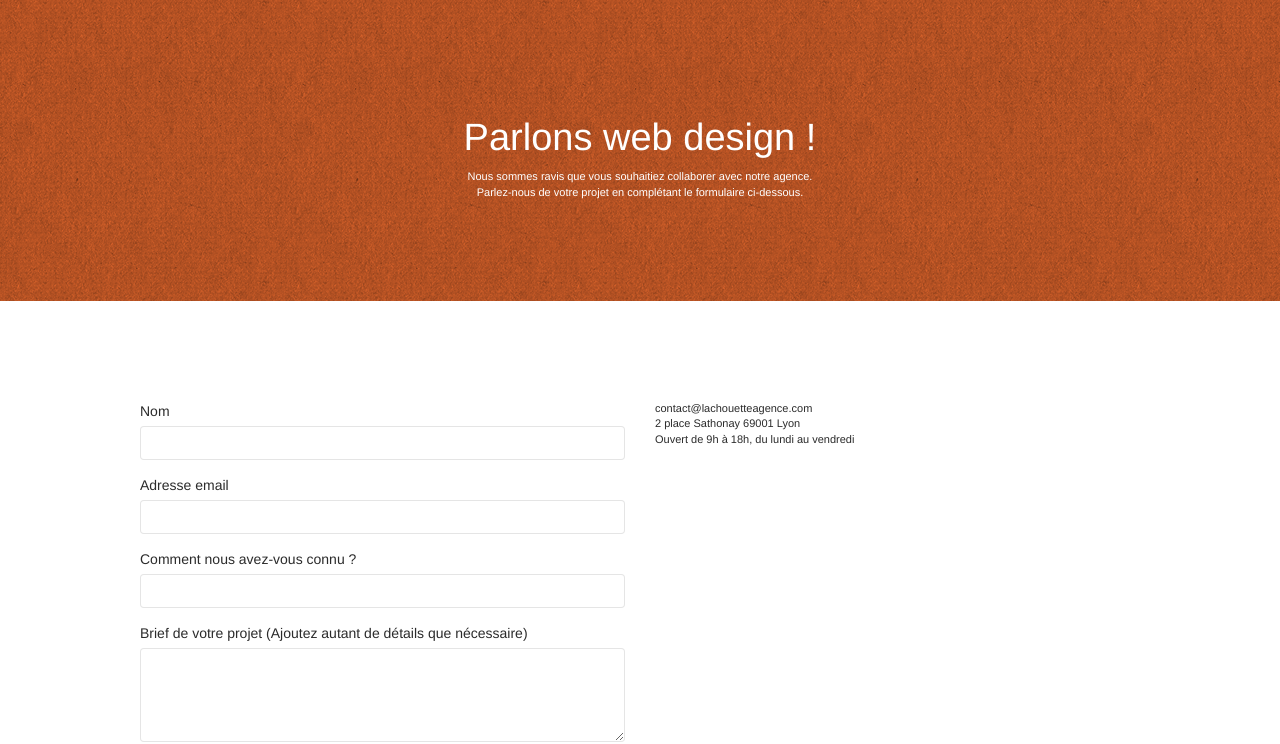
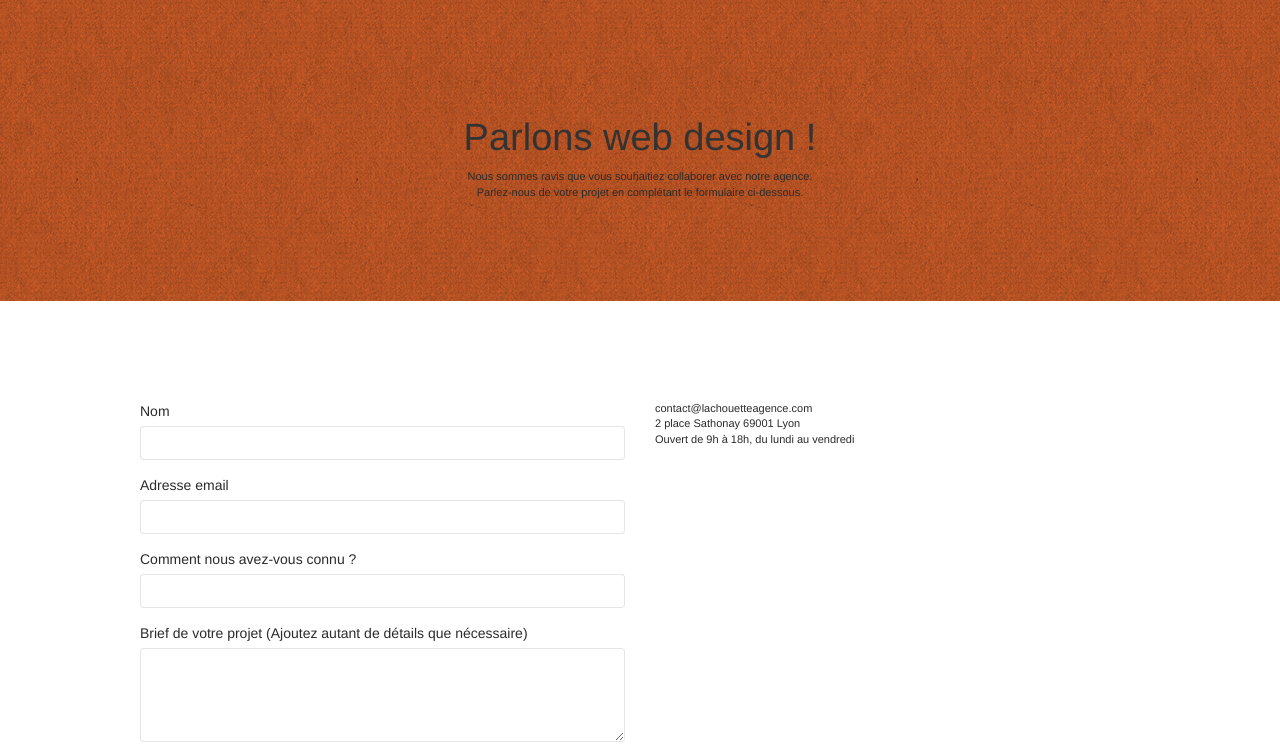
Before and after one commit to abguven/AbdulkadirGUVEN_4_15022022, a plain HTML site: page contactez-la-chouette-agence.html in a window 1280 px wide. Shown: the part 95-839 px from the top of the page. Drawn offline with nearby package versions, Linux system fonts and the light colour scheme; files that its build step writes are made by us from their sources; a script that the page names is missing.

Commit message:
contraste adjustements

```diff
--- a/contactez-la-chouette-agence.html
+++ b/contactez-la-chouette-agence.html
@@ -62,10 +62,10 @@
 	<div class="container bloc-lg">
 		<div class="row">
 			<div class="col-sm-12">
-				<h1 class="text-center hero-bloc-text tc-white">
+				<h1 class="text-center hero-bloc-text">
 					Parlons web design !
 				</h1>
-				<p class="text-center mg-lg tc-white tight-width-whitespace">
+				<p class="text-center mg-lg tight-width-whitespace">
 					Nous sommes ravis que vous souhaitiez collaborer avec notre agence.<br>
 					Parlez-nous de votre projet en complétant le formulaire ci-dessous.
 				</p>
--- a/style.css
+++ b/style.css
@@ -13,6 +13,11 @@
 .footer__category{
     color: var(--cc-text-default)!important;
 }
+
+.tc-dark{
+
+}
+
 
 
 body {
```
